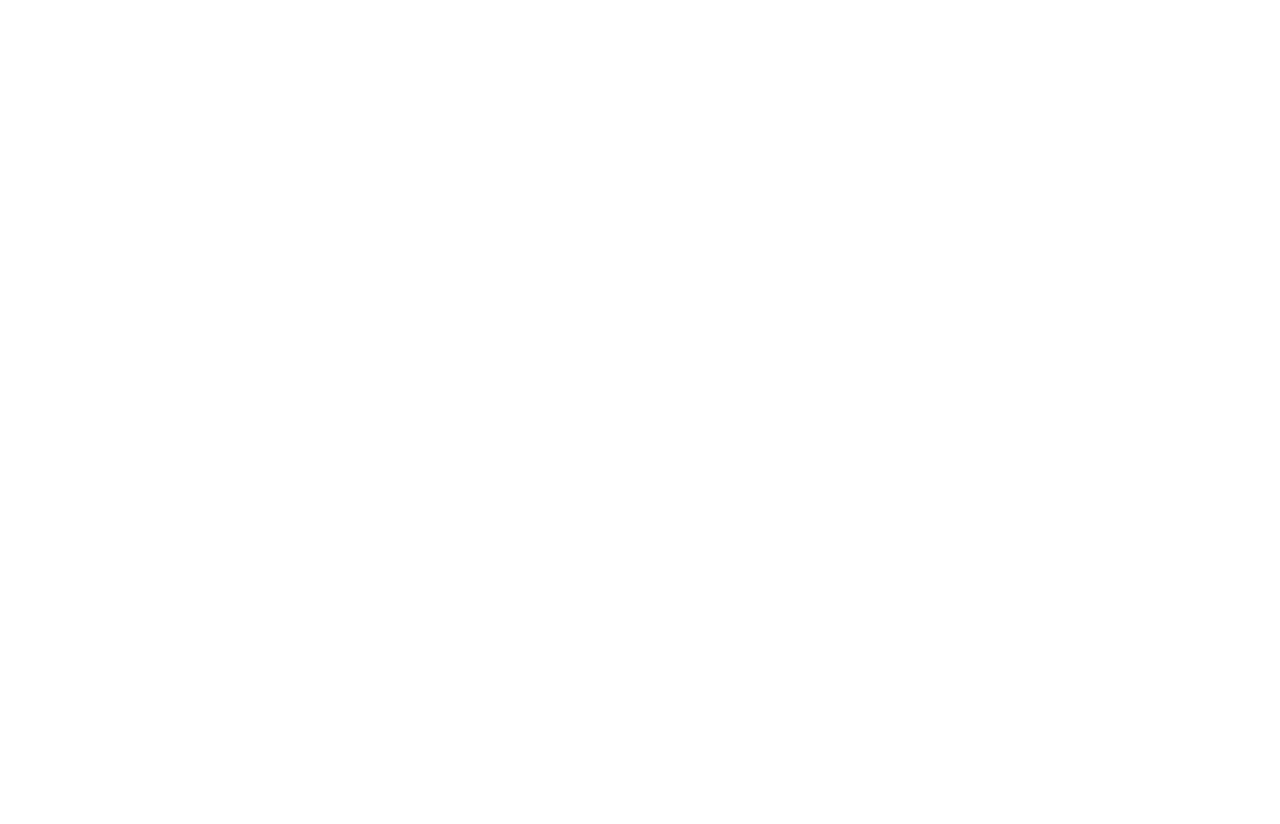
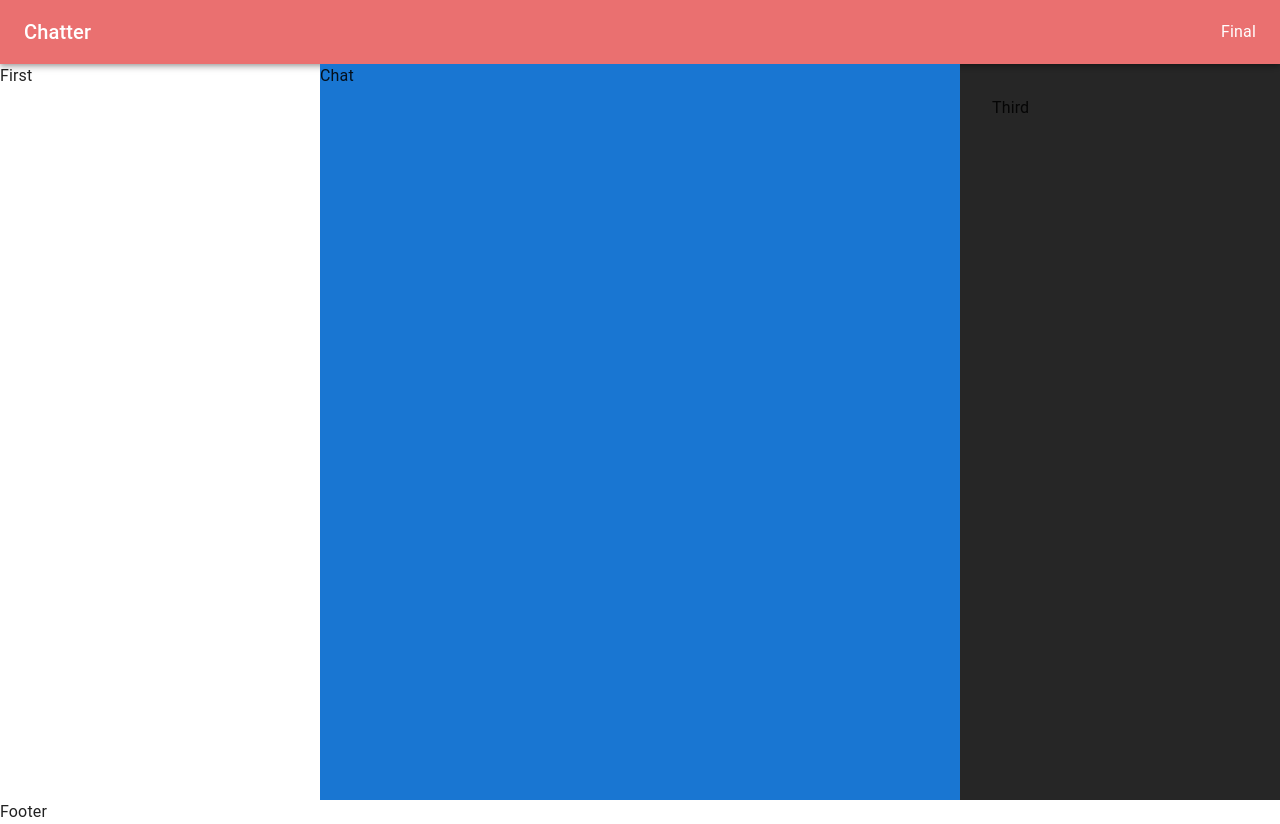
Before and after one commit to prakashghropade/Realtime_Chat_Application, a React (Vite) app in the folder client/: page /chat/1 in a window 1280 px wide. Before the commit this address had no page. Before the commit the page ends 800 px from the top, so only its background shows below. Built offline with nearby package versions, Linux system fonts and the light colour scheme.

Commit message:
Home page Created

```diff
--- a/client/src/App.jsx
+++ b/client/src/App.jsx
@@ -1,20 +1,36 @@
 import React, {lazy} from 'react'
 import {BrowserRouter, Routes, Route} from 'react-router-dom'
+import ProtectRoute from './components/auth/ProtectRoute';
 
 const Home = lazy(() => import("./pages/Home"));
 const Login = lazy(() => import("./pages/Login"));
 const Chat = lazy(() => import("./pages/Chat"));
 const Groups = lazy(() => import ("./pages/Groups"));
+const NotFound = lazy(() => import("./pages/NotFound"));
+
+let user  = true;
 
 const App = () => {
   return (
      <BrowserRouter>
 
      <Routes>
-       <Route path='/' element= {<Home/>} />
-       <Route path='/chat' element={<Chat/>}/>
+       <Route  element={<ProtectRoute user={user}/>}>
+
+       <Route path='/' element={<Home/>}/>
+       <Route path='/chat/:chatId' element={<Chat/>}/>
        <Route path='/groups' element={<Groups/>}/>
-       <Route path='/login' element={<Login/>}/>
+
+       </Route>
+
+       <Route path='/login' element={
+        <ProtectRoute user={!user} redirect='/'>
+            <Login/>
+        </ProtectRoute>
+        }/>
+
+       <Route path='*' element={<NotFound/>} />
+
      </Routes>
     </BrowserRouter>
   )
--- /dev/null
+++ b/client/src/components/auth/ProtectRoute.jsx
@@ -0,0 +1,11 @@
+import React from 'react'
+import { Navigate, Outlet } from 'react-router-dom';
+
+const ProtectRoute = ({children, user, redirect="/login"}) => {
+
+    if(!user) return <Navigate to={redirect} />;
+
+    return children ? children : <Outlet/>;
+}
+
+export default ProtectRoute
--- /dev/null
+++ b/client/src/components/layout/AppLayout.jsx
@@ -0,0 +1,40 @@
+import React from 'react'
+import Header from './Header'
+import Title from '../shared/Title'
+import { Grid } from '@mui/material'
+
+const AppLayout = () => (WrappedComponent) => {
+  return (props) => {
+       return (
+        <>
+            <Title/>
+            <Header/>
+
+            <Grid container height={"calc(100vh - 4rem)"}>
+            <Grid item sm={4} md={3} sx={{display:{xs:"none", sm:"block"}}} height={"100%"}>First</Grid>
+
+
+            <Grid item xs={12} sm={8} md={5} lg={6} height={"100%"} bgcolor="primary.main">    <WrappedComponent {...props} />
+            </Grid>
+
+
+            <Grid
+            item
+            md={4}
+            lg={3}
+            height={"100%"}
+             sx={{
+              display:{xs:"none", md:"block"},
+              padding:"2rem",
+              bgcolor: "rgba(0, 0, 0, 0.85)",
+             }}
+            >Third</Grid>
+            </Grid>
+
+            <div>Footer</div>
+        </>
+       )
+  }
+}
+
+export default AppLayout
--- /dev/null
+++ b/client/src/components/layout/Header.jsx
@@ -0,0 +1,46 @@
+import { AppBar, Box, IconButton, Toolbar, Typography } from '@mui/material'
+import { orange } from '../../constants/color'
+import React from 'react'
+import {Menu as MenuIcon} from "@mui/icons-material"
+const Header = () => {
+
+    const handleMobile = () => {
+        console.log("Mobile");
+    }
+
+    return <>
+
+        <Box sx={{ flexGrow: 1 }} height={"4rem"}>
+            <AppBar position='static' sx={{ bgcolor: orange }}>
+
+                <Toolbar>
+
+                    <Typography
+                        variant='h6'
+                        sx={{
+                            display: { xs: "none", sm: "block" },
+                        }}
+                    >
+
+                        Chatter </Typography>
+
+                    <Box sx={{
+                        display: { xs: "block", sm: "none" },
+                    }}>
+
+                        <IconButton color='inherit' onClick={handleMobile}>
+                            <MenuIcon/>
+                        </IconButton>
+
+                    </Box>
+                    <Box sx={{flexGrow:1}}/>
+                  <Box>Final</Box>
+                </Toolbar>
+
+            </AppBar>
+
+        </Box>
+    </>
+}
+
+export default Header
--- /dev/null
+++ b/client/src/components/shared/Title.jsx
@@ -0,0 +1,13 @@
+import React from 'react'
+import { Helmet } from 'react-helmet-async'
+
+const Title = ({title="Chat App", description="This  is the chat App called Chatter"}) => {
+  return  (
+     <Helmet>
+      <title>{title}</title>
+      <meta name='description' content={description}/>
+    </Helmet>
+  )
+}
+
+export default Title
--- a/client/src/components/styles/StyledComponents.jsx
+++ b/client/src/components/styles/StyledComponents.jsx
@@ -1,7 +1,7 @@
 import { styled } from "@mui/material";
 
 
-export const VisuallyHiddenInput = styled("input")({
+ export const VisuallyHiddenInput = styled("input")({
     border: 0,
     clip: "react(0 0 0 0)",
     height: 1,
--- /dev/null
+++ b/client/src/constants/color.js
@@ -0,0 +1 @@
+export const orange = "#ea7070";
--- a/client/src/pages/Chat.jsx
+++ b/client/src/pages/Chat.jsx
@@ -1,11 +1,8 @@
 import React from 'react'
+import AppLayout from '../components/layout/AppLayout'
 
 const Chat = () => {
-  return (
-    <div>
-      Chat
-    </div>
-  )
+  return <div> Chat </div>
 }
 
-export default Chat
+export default AppLayout()(Chat);
--- a/client/src/pages/Home.jsx
+++ b/client/src/pages/Home.jsx
@@ -1,11 +1,9 @@
 import React from 'react'
+import AppLayout from '../components/layout/AppLayout'
 
 const Home = () => {
-  return (
-    <div>
-      Home
-    </div>
-  )
+  return <div>Home Page</div>
+
 }
 
-export default Home
+export default AppLayout()(Home);
--- a/client/src/pages/Login.jsx
+++ b/client/src/pages/Login.jsx
@@ -1,9 +1,10 @@
 import { Avatar, Button, Container, IconButton, Paper, Stack, TextField, Typography } from '@mui/material'
 import React, { useState } from 'react'
 import {CameraAlt as CameraAltIcon} from '@mui/icons-material'
-import { VisuallyHiddenInput } from '../components/styles/StyledComponents';
 import {useFileHandler, useInputValidation} from '6pp';
 import usernameValidator from '../utils/validators';
+import { VisuallyHiddenInput } from '../components/styles/StyledComponents';
+
 
 
 
--- /dev/null
+++ b/client/src/pages/NotFound.jsx
@@ -0,0 +1,11 @@
+import React from 'react'
+
+const NotFound = () => {
+  return (
+    <div>
+      Not Found
+    </div>
+  )
+}
+
+export default NotFound
```
